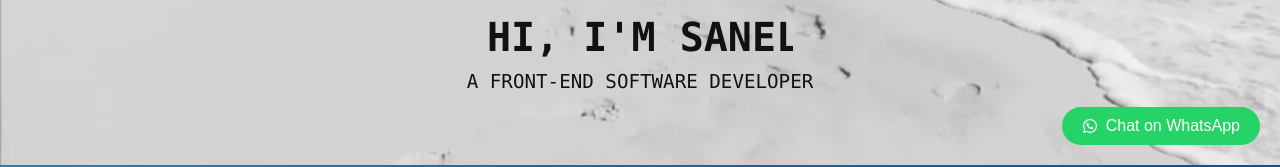
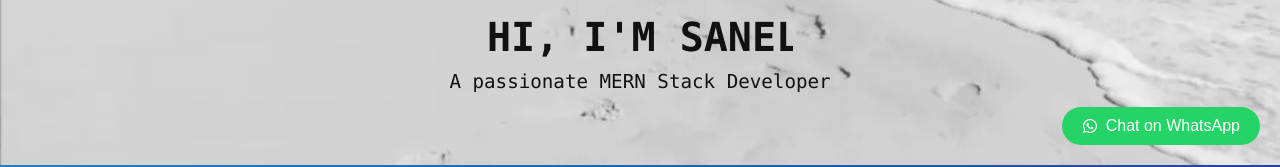
Before and after one commit to Sanerita/final-react-portfolio, a React (Vite) app: page / in a window 1280 px wide. Shown: the part 635-802 px from the top of the page. Built offline with nearby package versions, Linux system fonts and the light colour scheme.

Commit message:
edited the paragraph in home page

```diff
--- a/src/components/HomePage.jsx
+++ b/src/components/HomePage.jsx
@@ -7,7 +7,7 @@ const HomePage = () => {
     <section id='home-page'>
     <div className="home-page" >
       <h1>HI, I'M SANELISIWE SILEKU</h1>
-      <p>A FRONT-END SOFTWARE DEVELOPER </p>
+      <p>A passionate MERN Stack Developer </p>
     </div>
     </section>
   );
```
